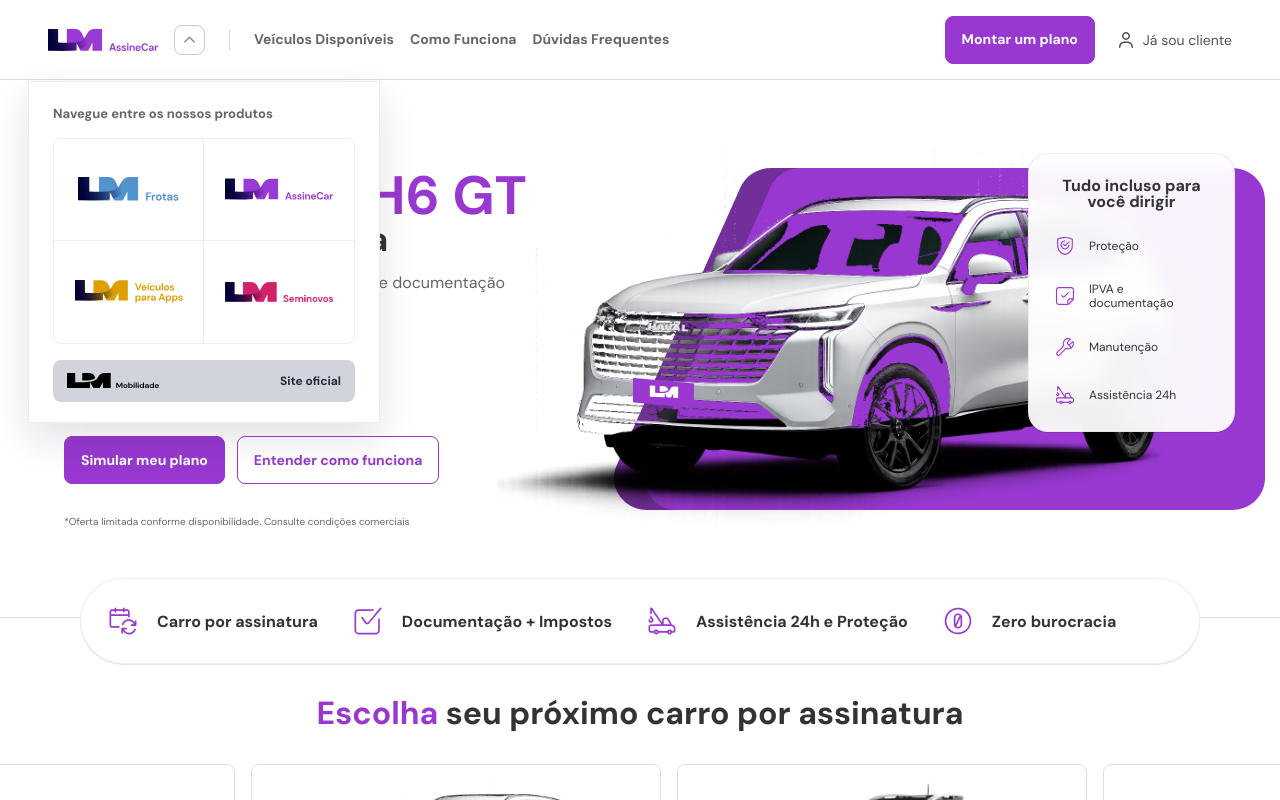
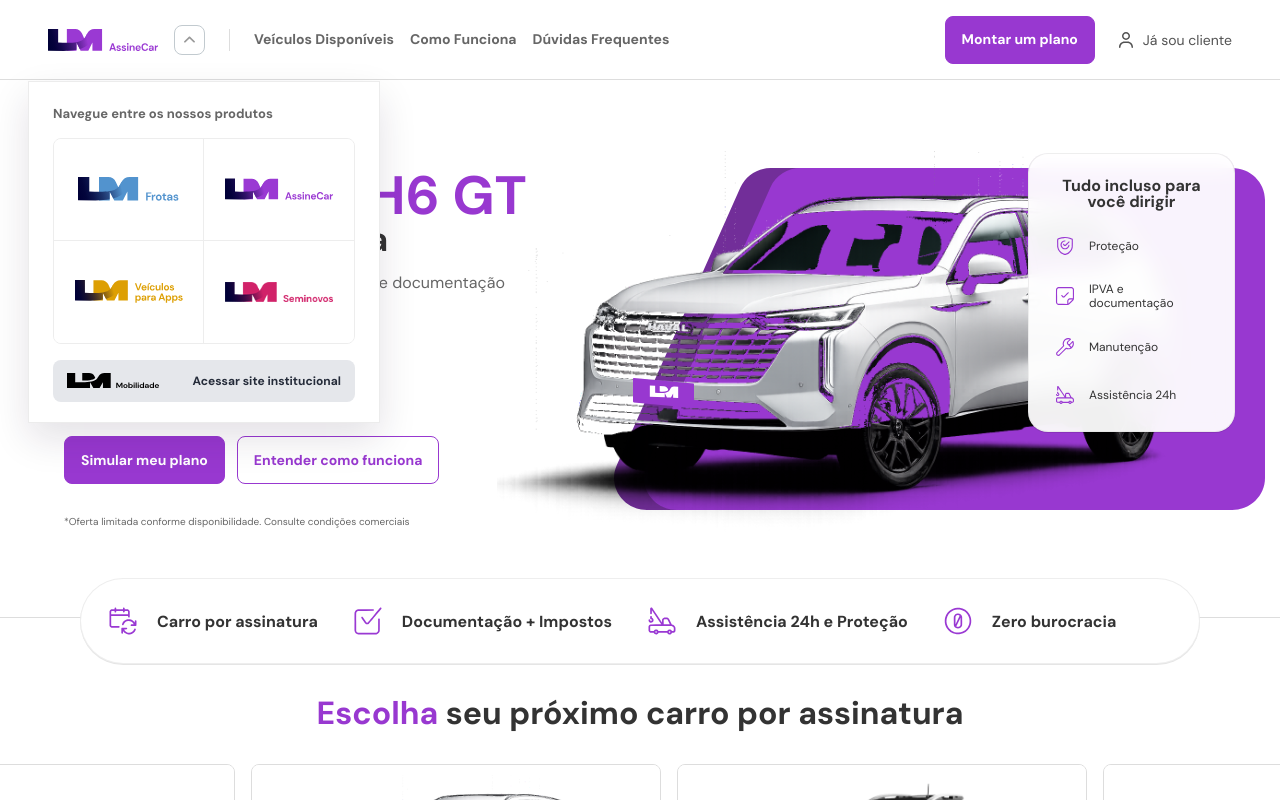
Before and after one commit to jntaslopes/assinecar, a Next.js app: page / in a window 1280 px wide. Both pictures are taken after a click on the button 189 px from the left and 39 px from the top of the page. Shown: the top 800 px of the page. Built offline with nearby package versions, Linux system fonts and the light colour scheme.

Commit message:
Refine LM menu institutional link

```diff
--- a/src/app/globals.css
+++ b/src/app/globals.css
@@ -240,7 +240,7 @@
 
 .product-menu-footer {
   align-items: center;
-  background: #d1d5db;
+  background: #e5e7eb;
   border-radius: 8px;
   display: flex;
   height: 42px;
--- a/src/components/LandingPage.tsx
+++ b/src/components/LandingPage.tsx
@@ -97,7 +97,7 @@
             <div className="product-menu-footer">
               <Image src={assets.footerLogo} alt="LM Mobilidade" width={121} height={20} />
               <a href="https://lmmobilidade.com.br/" target="_blank" rel="noreferrer">
-                Site oficial
+                Acessar site institucional
               </a>
             </div>
           </div>
```
Also changed, not shown: 1 other file (tests, documents, lock files or other folders).
